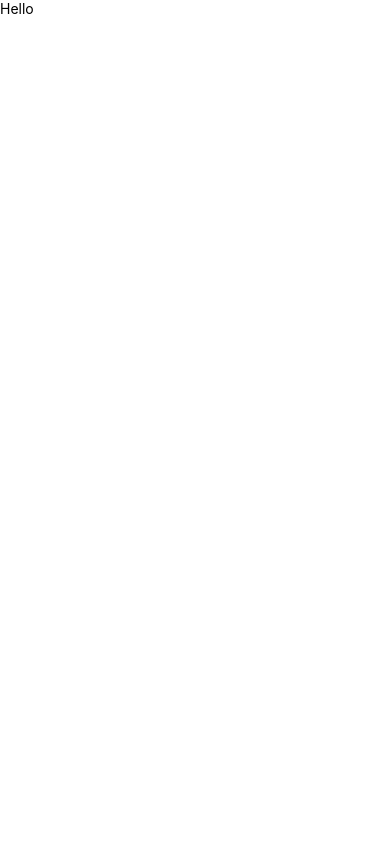
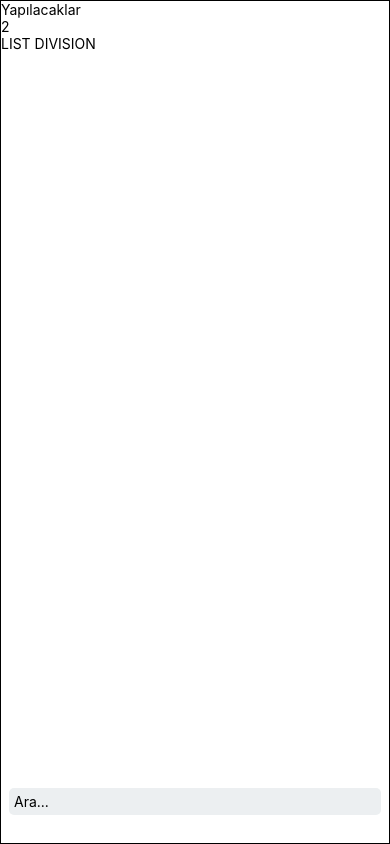
Before and after one commit to korayerdem89/todoapp4mobile, a React Native app: screen / in a window 390 px wide. Built offline with nearby package versions, Linux system fonts and the light colour scheme.

Commit message:
added custom components

```diff
--- a/src/App.js
+++ b/src/App.js
@@ -1,14 +1,35 @@
 import React from 'react';
-import {SafeAreaView, StyleSheet, Text} from 'react-native';
+import {Dimensions, SafeAreaView, StyleSheet, Text, View} from 'react-native';
+import InputBox from './components/InputBox';
 
 const App = () => {
   return (
-    <SafeAreaView>
-      <Text>Hello</Text>
+    <SafeAreaView style={styles.container}>
+      <View style={styles.top_side}>
+        <View style={styles.header}>
+          <Text>Yapılacaklar</Text>
+          <Text>2</Text>
+        </View>
+        <Text>LIST DIVISION</Text>
+      </View>
+      <View style={styles.task_container}>
+        <InputBox style={{color:'red'}} />
+      </View>
     </SafeAreaView>
   );
 };
 
-const styles = StyleSheet.create({});
+const styles = StyleSheet.create({
+  container:{
+    display:'flex',
+    flexDirection:'column',
+    justifyContent:'space-between',
+    borderWidth:1,
+    height:'100%',
+  },
+  task_container:{
+    marginBottom:20
+  }
+});
 
 export default App;
--- /dev/null
+++ b/src/components/InputBox/InputBox.js
@@ -0,0 +1,13 @@
+import React from 'react';
+import {TextInput, View} from 'react-native';
+import styles from './InputBox.styles';
+
+const InputBox = () => {
+  return (
+    <View style={styles.container}>
+      <TextInput placeholder="Ara..." />
+    </View>
+  );
+};
+
+export default InputBox;
--- /dev/null
+++ b/src/components/InputBox/InputBox.styles.js
@@ -0,0 +1,10 @@
+import {StyleSheet} from 'react-native';
+
+export default StyleSheet.create({
+  container: {
+    backgroundColor: '#eceff1',
+    padding: 5,
+    margin: 8,
+    borderRadius: 5,
+  },
+});
--- /dev/null
+++ b/src/components/InputBox/index.js
@@ -0,0 +1 @@
+export {default} from './InputBox';
```
